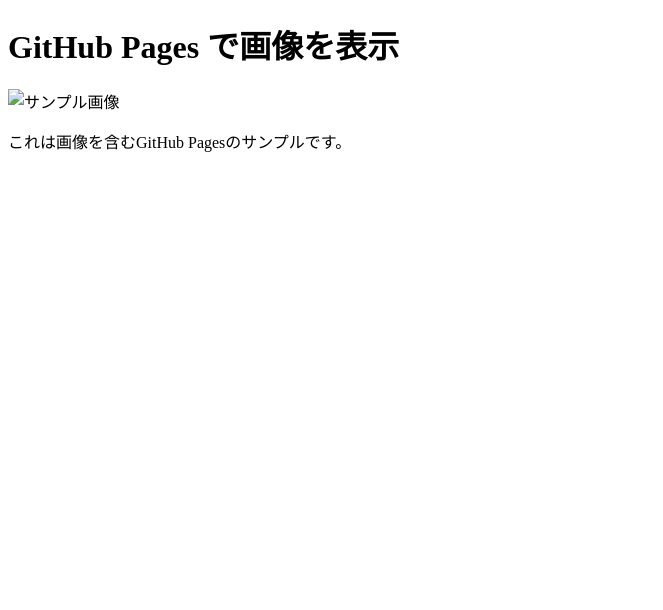
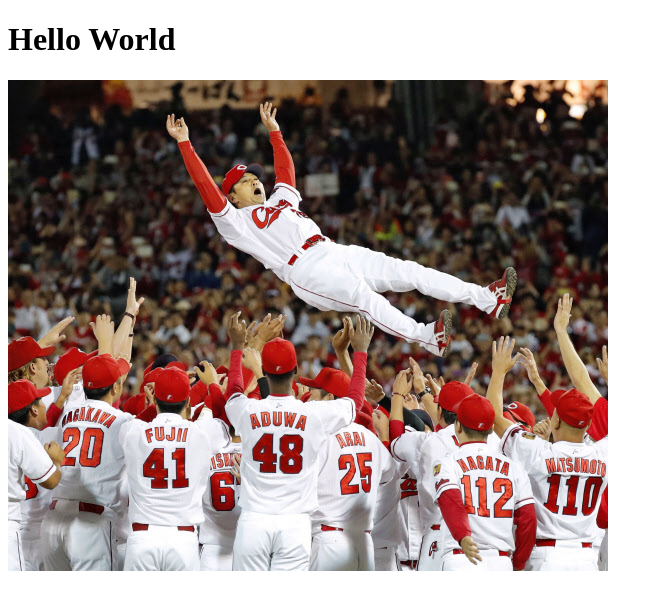
Before and after one commit to gengengorogoro/test.github.io, a plain HTML site: page index.html in a window 1280 px wide. Shown: the whole page, without its empty margins (0-663 px from the left). Drawn offline with Linux system fonts and the light colour scheme.

Commit message:
Add carp.jpg

```diff
--- a/index.html
+++ b/index.html
@@ -6,8 +6,7 @@
     <title>画像を含むGitHub Pages</title>
 </head>
 <body>
-    <h1>GitHub Pages で画像を表示</h1>
-    <img src="images/sample.jpg" alt="サンプル画像">
-    <p>これは画像を含むGitHub Pagesのサンプルです。</p>
+    <h1>Hello World</h1>
+    <img src="images/carp.jpg" alt="サンプル画像">
 </body>
 </html>
```
Also changed, not shown: images/carp.jpg (added).
